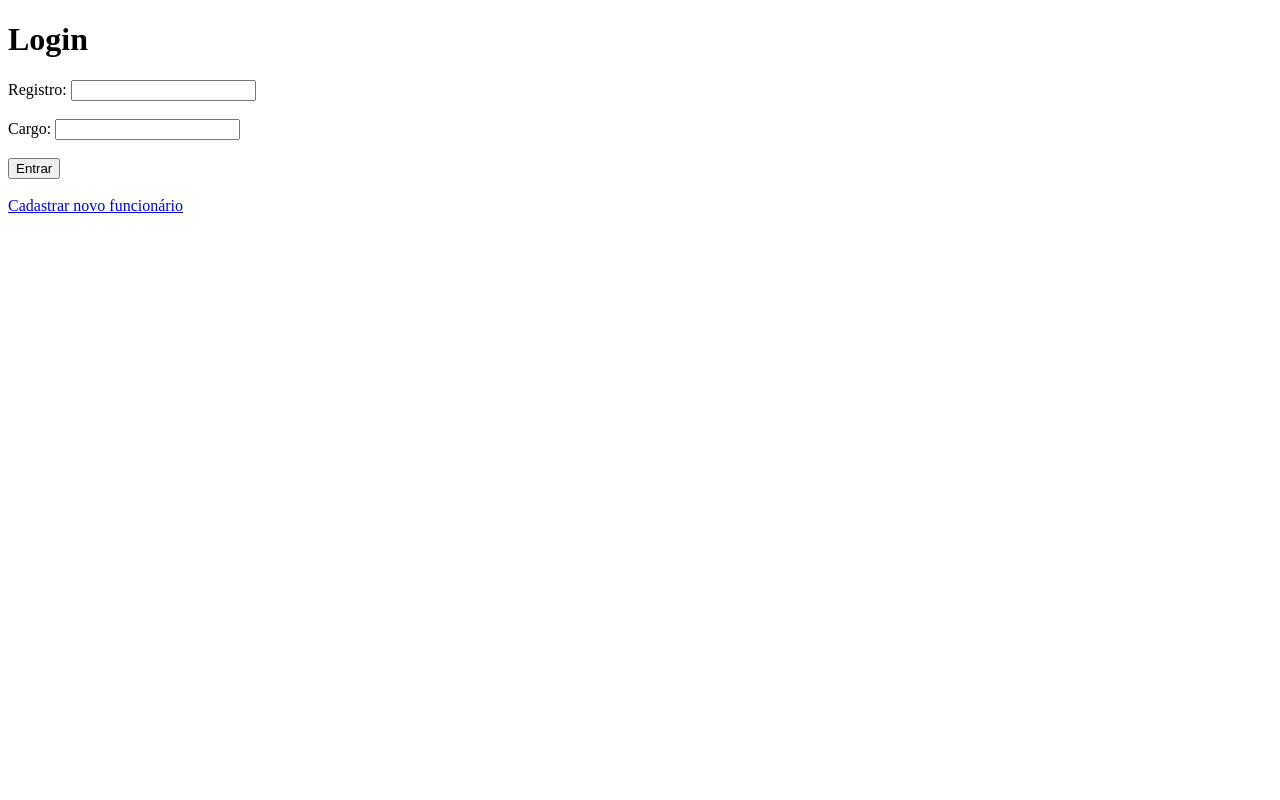
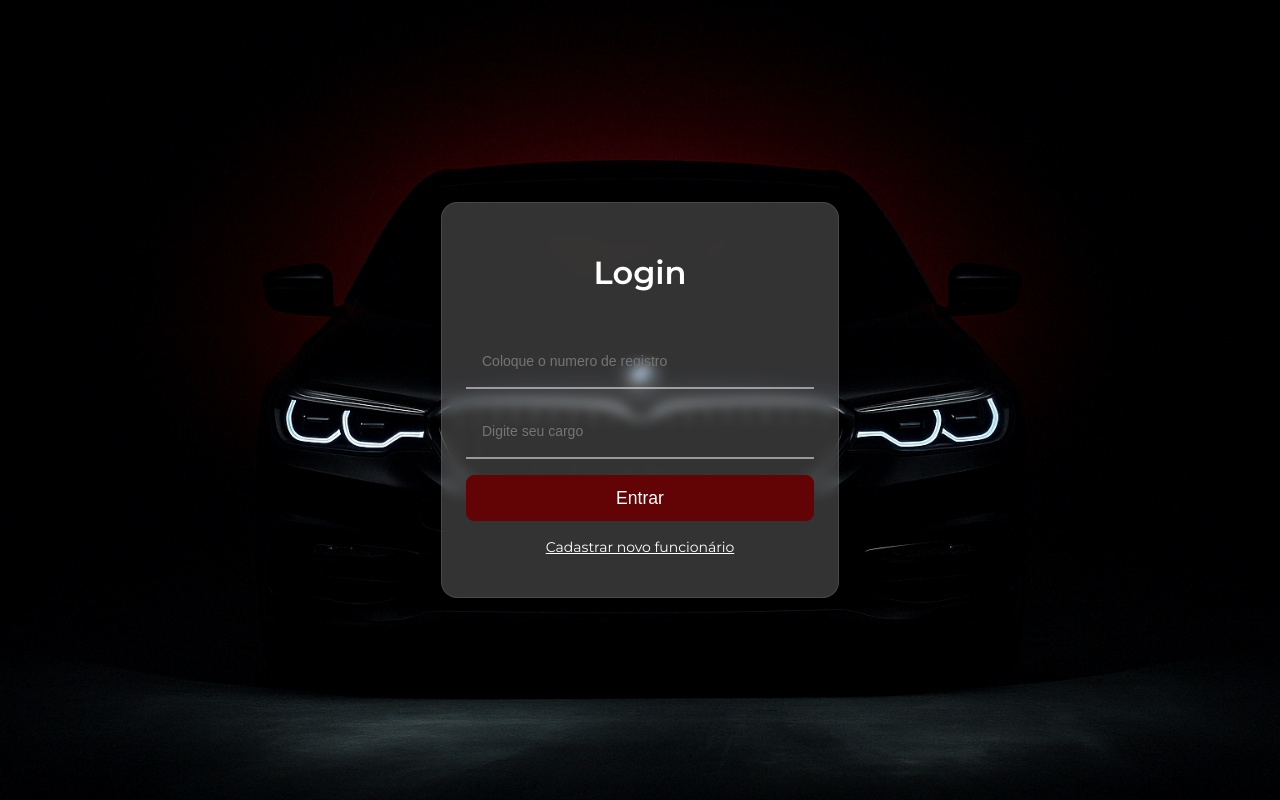
Before and after one commit to Raul691/crud-final, a Flask app: page / in a window 1280 px wide. Run offline with Flask 3, Linux system fonts and the light colour scheme.

Commit message:
fazendo estilização no front-end

```diff
--- a/static/style.css
+++ b/static/style.css
@@ -0,0 +1,93 @@
+@import url('https://fonts.googleapis.com/css2?family=Montserrat:ital,wght@0,100..900;1,100..900&display=swap');
+
+
+body{
+    background-image: url('images/car.png');
+    background-repeat: no-repeat;
+    background-size: cover;
+    background-position: center;
+    margin: 0;
+    height: 100vh;
+    display: flex;
+    justify-content: center;
+    align-items: center;
+    font-family: "Montserrat", sans-serif;
+}
+
+.form {
+    background: rgba(255, 255, 255, 0.2);
+    backdrop-filter: blur(6px);
+    -webkit-backdrop-filter: blur(10px);
+    display: block;
+    padding: 1.5rem;
+    max-width: 350px;
+    border-radius: 1rem;
+    box-shadow: 0 10px 15px -3px rgba(0, 0, 0, 0.1), 0 4px 6px -2px rgba(0, 0, 0, 0.05);
+    border: 1px solid rgba(255, 255, 255, 0.1);
+}
+
+.form-title {
+    font-size: 2rem;
+    line-height: 1.75rem;
+    font-weight: 600;
+    text-align: center;
+    color: #ffffff;
+}
+
+.input-container {
+    position: relative;
+}
+
+.input-container input,
+.form button {
+    outline: none;
+    border: 1px solid #620305;
+    margin: 1rem 0px 0px 0px;
+}
+
+
+.input-container input {
+    background-color: transparent;
+    padding: 1rem;
+    padding-right: 2rem;
+    font-size: 0.875rem;
+    line-height: 1.25rem;
+    width: 300px;
+    border: none;
+    border-bottom: 2px solid rgba(255, 255, 255, 0.5);
+    color: #ffffff;
+}
+
+.input-container input:focus {
+    border-bottom: 2px solid #ffffff;
+    box-shadow: 0 1px 2px 0 rgba(0, 0, 0, 0.05);
+    color: #ffffff;
+}
+
+.submit {
+    display: block;
+    padding-top: 0.75rem;
+    padding-bottom: 0.75rem;
+    padding-left: 1.25rem;
+    padding-right: 1.25rem;
+    background-color:#620305;
+    color: #ffffff;
+    font-size: 1.1rem;
+    line-height: 1.25rem;
+    font-weight: 500;
+    width: 100%;
+    border-radius: 0.5rem;
+}
+
+.signup-link {
+    color: #ffffff;
+    font-size: 0.875rem;
+    line-height: 1.25rem;
+    text-align: center;
+    margin: 1rem auto;
+    display: block;
+}
+
+.signup-link a {
+    text-decoration: underline;
+}
--- a/templates/index.html
+++ b/templates/index.html
@@ -1,22 +1,29 @@
 <!DOCTYPE html>
 <html lang="pt-br">
+
 <head>
     <meta charset="UTF-8">
     <title>Login</title>
+    <link rel="stylesheet" href="../static/style.css">
 </head>
+
 <body>
-    <h1>Login</h1>
-    <form action="/login" method="post">
-        <label for="registro">Registro:</label>
-        <input type="text" name="registro" id="registro" required><br><br>
 
-        <label for="cargo">Cargo:</label>
-        <input type="text" name="cargo" id="cargo" required><br><br>
+    <form action="/login" method="post" class="form">
+        <div class="input-container">
+            <p class="form-title">Login</p>
 
-        <button type="submit">Entrar</button>
+            <input type="text" name="registro" id="registro" required
+                placeholder="Coloque o numero de registro">
+        </div>
+        <div class="input-container">
+
+            <input type="text" name="cargo" id="cargo" placeholder="Digite seu cargo" required>
+        </div>
+        <button type="submit" class="submit">Entrar</button>
+        <a href="/cadastrar" class="signup-link">Cadastrar novo funcionário</a>
     </form>
 
-    <br>
-    <a href="/cadastrar">Cadastrar novo funcionário</a>
 </body>
+
 </html>
```
Also changed, not shown: static/images/back.jpeg (added), static/images/car.png (added), static/images/image.png (added).
